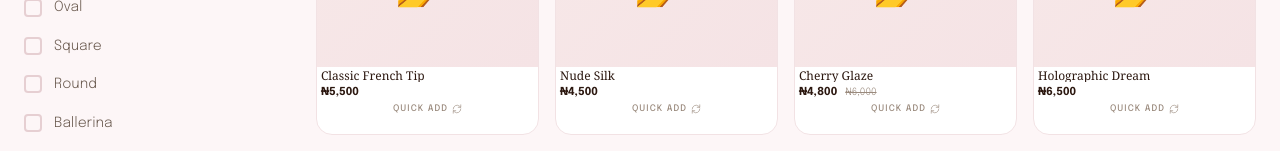
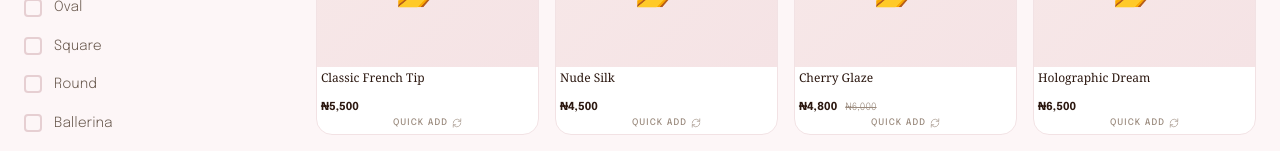
Before and after one commit to dfordolapo/nailxpressng, a Next.js app: page /factory in a window 1280 px wide. Shown: the part 627-778 px from the top of the page. Built offline with nearby package versions, Linux system fonts and the light colour scheme; a web font is replaced by a local one.

Commit message:
Reduce text spacing in cards and add bottom margin to flip hint to preserve exact height

```diff
--- a/src/components/product/handmade-card.module.css
+++ b/src/components/product/handmade-card.module.css
@@ -37,7 +37,6 @@
   background: var(--color-bg-card);
   border: 1.5px solid var(--color-border-light);
   transition: border-color 0.3s ease, box-shadow 0.3s ease;
-  height: 100%;
 }
 
 .cardWrapper:hover .cardFront {
@@ -208,7 +207,7 @@
 
 .frontInfo {
   padding: 0 4px;
-  margin-top: 2px;
+  margin-top: 4px;
 }
 
 .category {
@@ -225,8 +224,9 @@
   font-weight: var(--weight-medium);
   color: var(--color-text);
   line-height: 1.1;
-  margin: 0 0 2px 0;
+  margin: 0 0 1px 0;
   transition: color var(--transition-fast);
+  min-height: 27px;
   display: -webkit-box;
   -webkit-line-clamp: 2;
   -webkit-box-orient: vertical;
@@ -252,7 +252,7 @@
   display: flex;
   align-items: baseline;
   gap: var(--space-2);
-  margin-bottom: 2px;
+  margin-bottom: 1px;
 }
 
 .price {
@@ -283,7 +283,7 @@
 
 .stars svg { width: 12px; height: 12px; }
 
-/* â”€â”€ Flip Hint â”€â”€â”€â”€â”€â”€â”€â”€â”€â”€â”€â”€â”€â”€â”€â”€â”€â”€â”€â”€â”€â”€â”€â”€â”€â”€â”€â”€â”€â”€â”€â”€â”€â”€â”€â”€â”€â”€â”€â”€â”€â”€â”€â”€â”€â”€â”€â”€â”€â”€â”€â”€â”€â”€ */
+/* ──── Flip Hint ──────────────────────────────────────────────────── */
 .flipHint {
   display: flex;
   align-items: center;
@@ -291,6 +291,7 @@
   gap: var(--space-1);
   width: 100%;
   padding: 0;
+  margin-bottom: 6px;
   font-size: 9px;
   line-height: 1;
   color: var(--color-text-tertiary);
```
